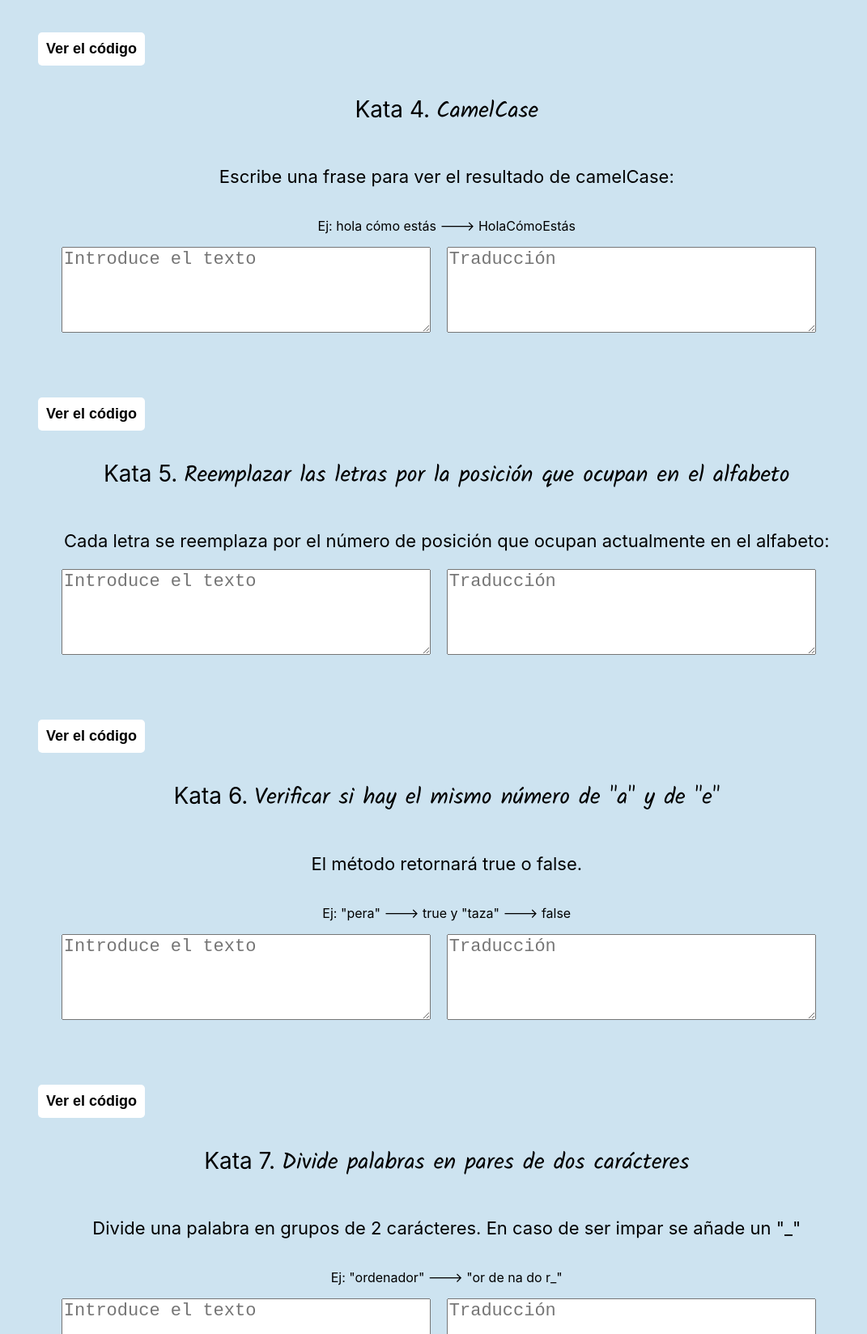
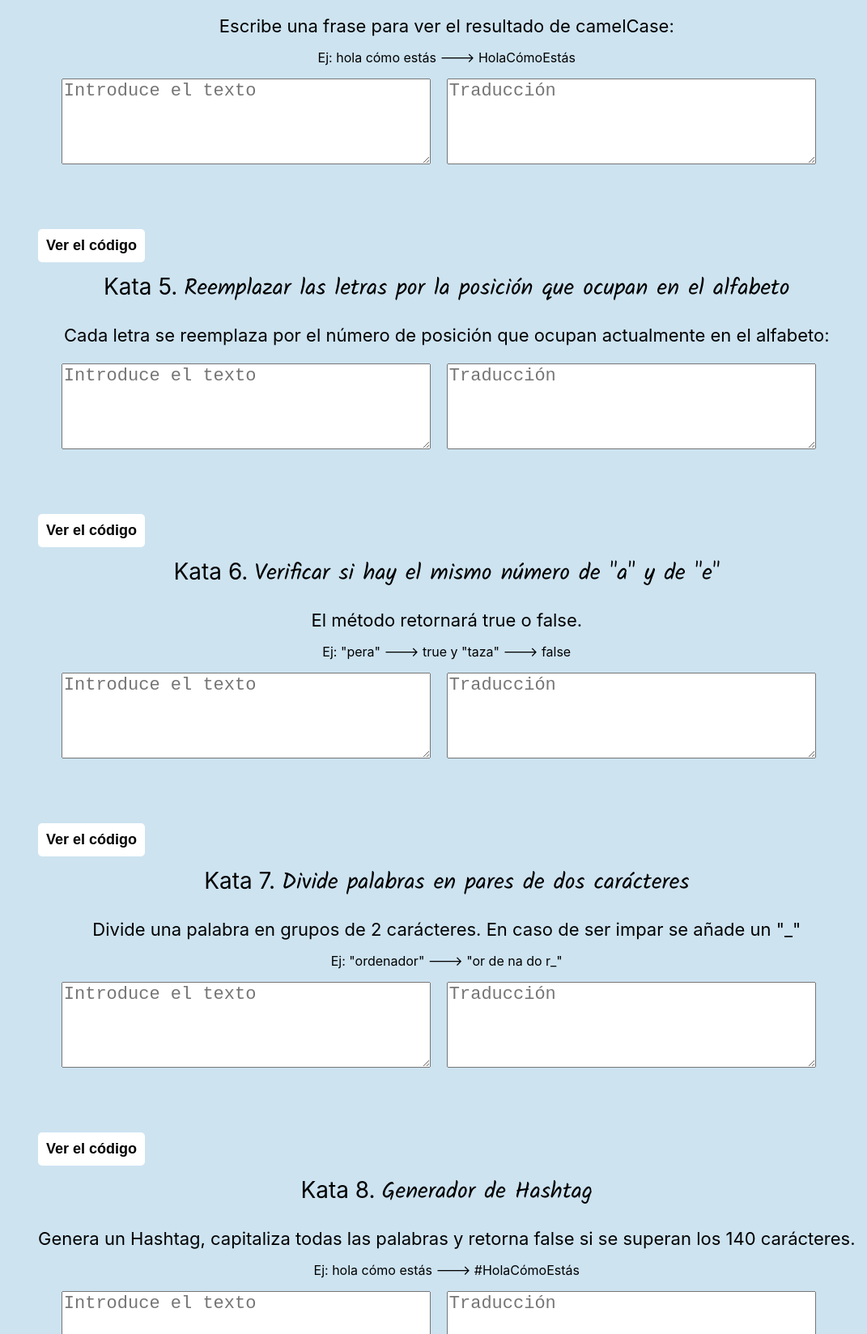
Before and after one commit to nataliamateo/Katas, a React app: page / in a window 1280 px wide. Shown: the part 1152-2800 px from the top of the page at 81% size, without its empty margins (209-1280 px from the left). Built offline with nearby package versions, Linux system fonts and the light colour scheme.

Commit message:
Fixed katas margin on title and text

```diff
--- a/src/stylesheets/Kata1.scss
+++ b/src/stylesheets/Kata1.scss
@@ -6,6 +6,7 @@
   &__title {
     font-size: 28px;
     font-weight: 400;
+    margin: 0;
     &--subtitle {
       font-family: 'Kalam';
     }
--- a/src/stylesheets/Kata2.scss
+++ b/src/stylesheets/Kata2.scss
@@ -7,6 +7,7 @@
   &__title {
     font-size: 28px;
     font-weight: 400;
+    margin: 0;
     &--subtitle {
       font-family: 'Kalam';
     }
@@ -14,6 +15,7 @@
 
   &__text {
     font-size: 22px;
+
     &--bold {
       font-weight: 600;
     }
--- a/src/stylesheets/Kata3.scss
+++ b/src/stylesheets/Kata3.scss
@@ -7,6 +7,7 @@
   &__title {
     font-size: 28px;
     font-weight: 400;
+    margin: 0;
     &--subtitle {
       font-family: 'Kalam';
     }
--- a/src/stylesheets/Kata4.scss
+++ b/src/stylesheets/Kata4.scss
@@ -7,6 +7,7 @@
   &__title {
     font-size: 28px;
     font-weight: 400;
+    margin: 0;
     &--subtitle {
       font-family: 'Kalam';
     }
@@ -14,6 +15,7 @@
 
   &__text {
     font-size: 22px;
+    margin-bottom: 0;
   }
 
   &__camelCase {
--- a/src/stylesheets/Kata5.scss
+++ b/src/stylesheets/Kata5.scss
@@ -7,6 +7,7 @@
   &__title {
     font-size: 28px;
     font-weight: 400;
+    margin: 0;
     &--subtitle {
       font-family: 'Kalam';
     }
--- a/src/stylesheets/Kata6.scss
+++ b/src/stylesheets/Kata6.scss
@@ -7,6 +7,7 @@
   &__title {
     font-size: 28px;
     font-weight: 400;
+    margin: 0;
     &--subtitle {
       font-family: 'Kalam';
     }
@@ -14,6 +15,7 @@
 
   &__text {
     font-size: 22px;
+    margin-bottom: 0;
   }
 
   &__vocals {
--- a/src/stylesheets/Kata7.scss
+++ b/src/stylesheets/Kata7.scss
@@ -7,6 +7,7 @@
   &__title {
     font-size: 28px;
     font-weight: 400;
+    margin: 0;
     &--subtitle {
       font-family: 'Kalam';
     }
@@ -14,6 +15,7 @@
 
   &__text {
     font-size: 22px;
+    margin-bottom: 0;
   }
 
   &__splitText {
--- a/src/stylesheets/Kata8.scss
+++ b/src/stylesheets/Kata8.scss
@@ -7,6 +7,7 @@
   &__title {
     font-size: 28px;
     font-weight: 400;
+    margin: 0;
     &--subtitle {
       font-family: 'Kalam';
     }
@@ -14,6 +15,7 @@
 
   &__text {
     font-size: 22px;
+    margin-bottom: 0;
   }
 
   &__generateHashtag {
```
